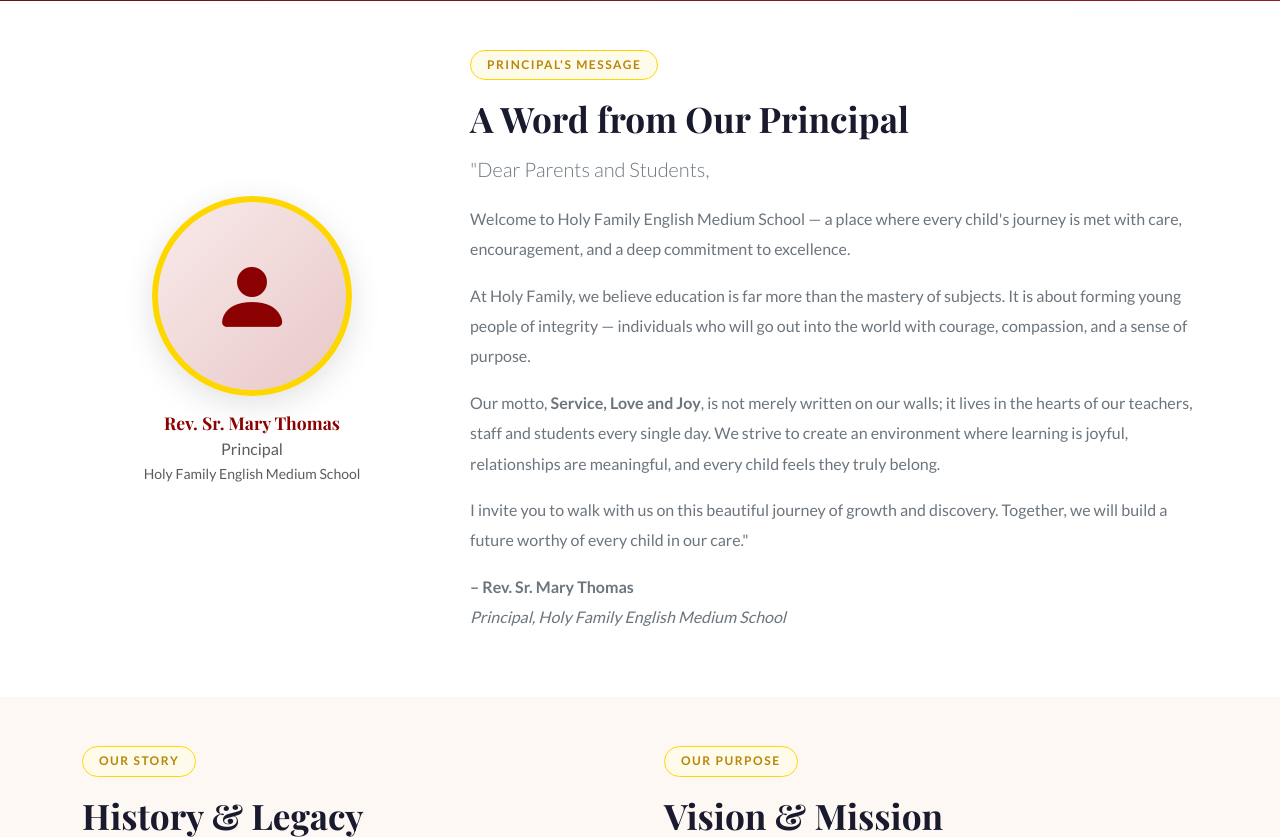
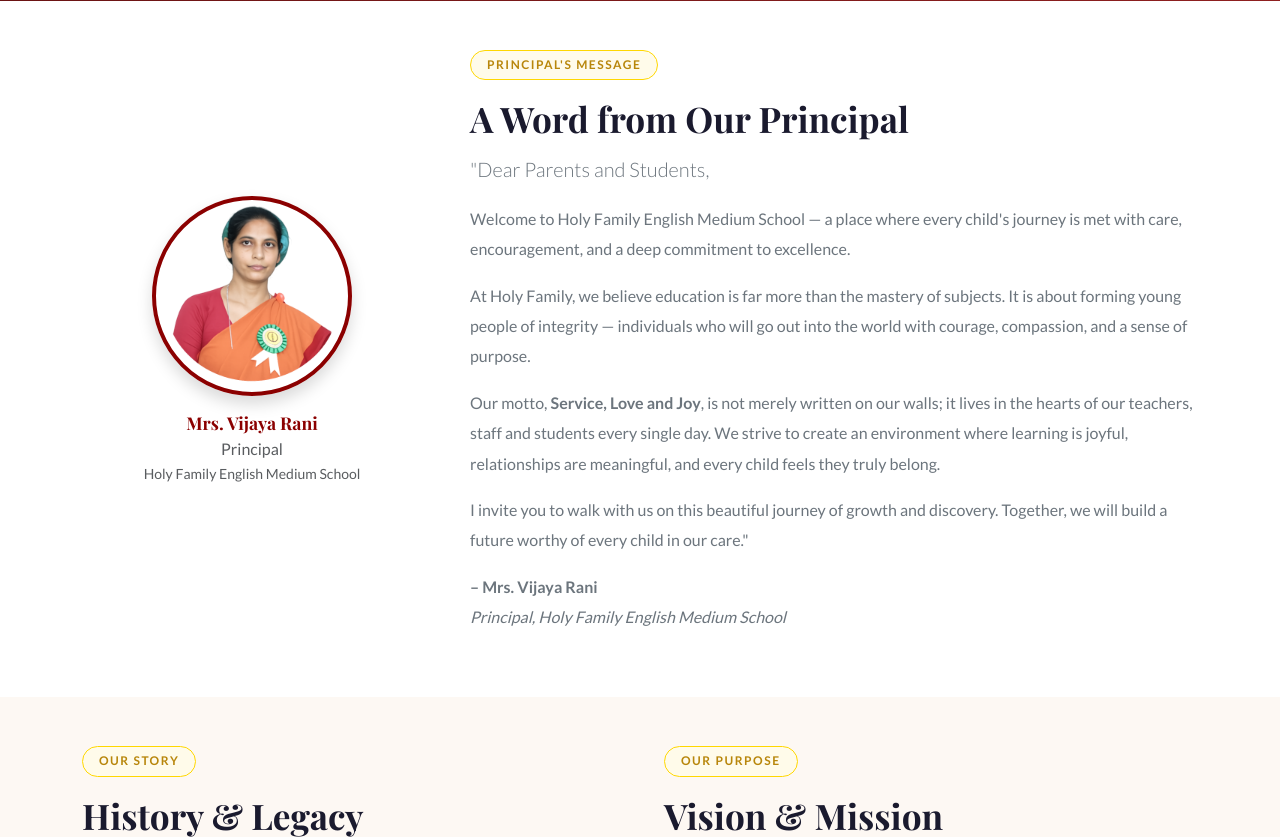
Before and after one commit to learnvajram-eng/holy-family-school, a Flask app: page /about in a window 1280 px wide. Shown: the part 458-1295 px from the top of the page. Run offline with Flask 3, Linux system fonts and the light colour scheme; some libraries are stand-ins or nearby versions; grey boxes are pictures that could not be loaded.

Commit message:
Add principal Vijaya Rani photo and update name in about page

```diff
--- a/templates/about.html
+++ b/templates/about.html
@@ -25,11 +25,12 @@
     <div class="row align-items-center g-5">
       <div class="col-lg-4 text-center" data-aos="fade-right">
         <div class="principal-photo-wrap">
-          <div class="principal-photo-placeholder">
-            <i class="bi bi-person-fill"></i>
-          </div>
+          <img src="{{ url_for('static', filename='images/vijaya.png') }}"
+               alt="Mrs. Vijaya Rani – Principal"
+               class="img-fluid rounded-circle shadow"
+               style="width:200px;height:200px;object-fit:cover;border:4px solid #8B0000;" />
           <div class="principal-info mt-3">
-            <h5 class="mb-0">Rev. Sr. Mary Thomas</h5>
+            <h5 class="mb-0">Mrs. Vijaya Rani</h5>
             <p class="text-muted mb-0">Principal</p>
             <p class="text-muted small">Holy Family English Medium School</p>
           </div>
@@ -44,7 +45,7 @@
           <p>At Holy Family, we believe education is far more than the mastery of subjects. It is about forming young people of integrity — individuals who will go out into the world with courage, compassion, and a sense of purpose.</p>
           <p>Our motto, <strong>Service, Love and Joy</strong>, is not merely written on our walls; it lives in the hearts of our teachers, staff and students every single day. We strive to create an environment where learning is joyful, relationships are meaningful, and every child feels they truly belong.</p>
           <p>I invite you to walk with us on this beautiful journey of growth and discovery. Together, we will build a future worthy of every child in our care."</p>
-          <p class="mt-3"><strong>– Rev. Sr. Mary Thomas</strong><br><em>Principal, Holy Family English Medium School</em></p>
+          <p class="mt-3"><strong>– Mrs. Vijaya Rani</strong><br><em>Principal, Holy Family English Medium School</em></p>
         </div>
       </div>
     </div>
@@ -156,7 +157,7 @@
 
     <div class="row g-4">
       {% set faculty = [
-        ('Rev. Sr. Mary Thomas', 'Principal', 'M.Ed., M.Phil.', 'bi-person-badge-fill'),
+        ('Mrs. Vijaya Rani', 'Principal', 'M.Ed., M.Phil.', 'bi-person-badge-fill'),
         ('Mr. Suresh Babu', 'Vice Principal & Mathematics', 'M.Sc., B.Ed.', 'bi-person-fill'),
         ('Mrs. Padmaja Rao', 'Head of English Dept.', 'M.A. English, B.Ed.', 'bi-person-fill'),
         ('Mr. Raju Naidu', 'Head of Science Dept.', 'M.Sc. Physics, B.Ed.', 'bi-person-fill'),
```
Also changed, not shown: static/images/vijaya.png (added).
